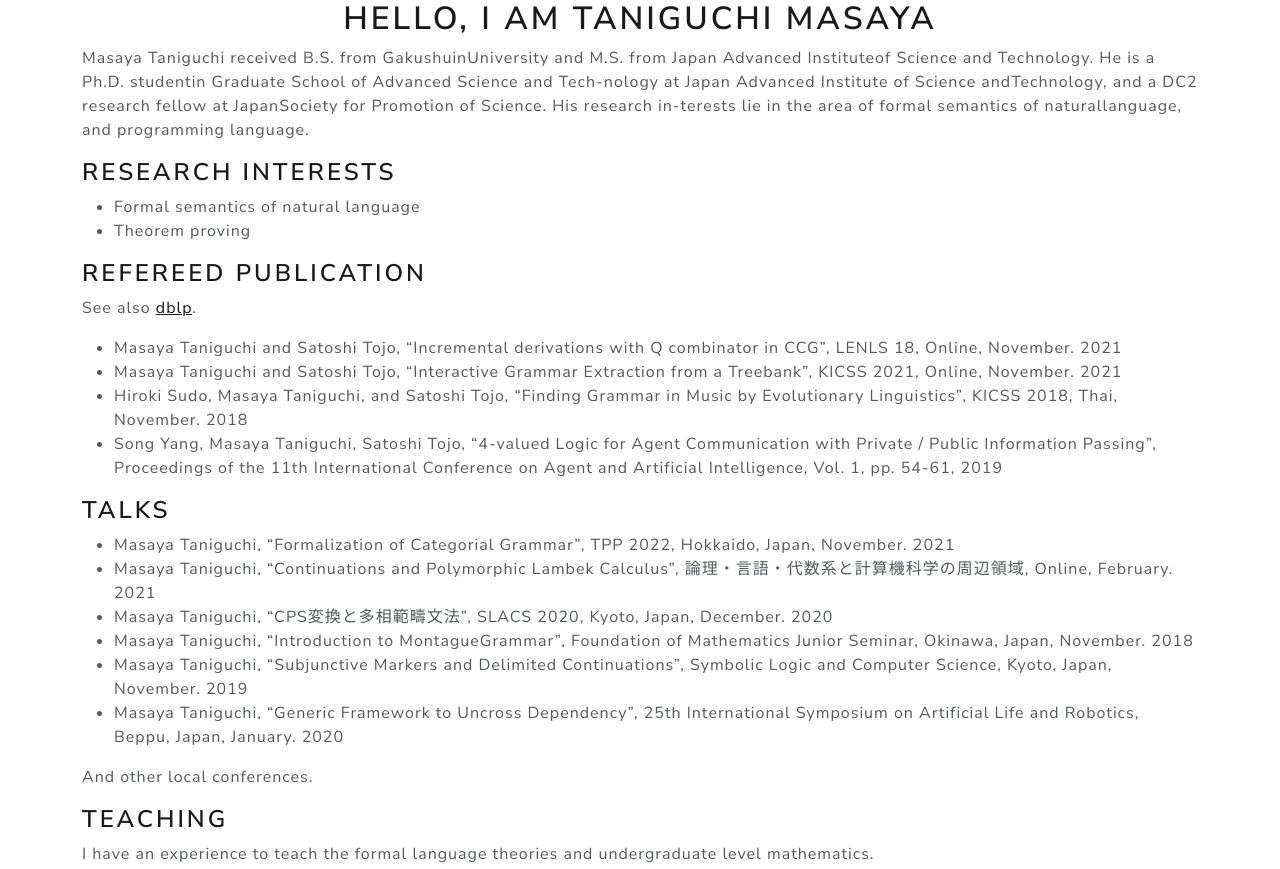
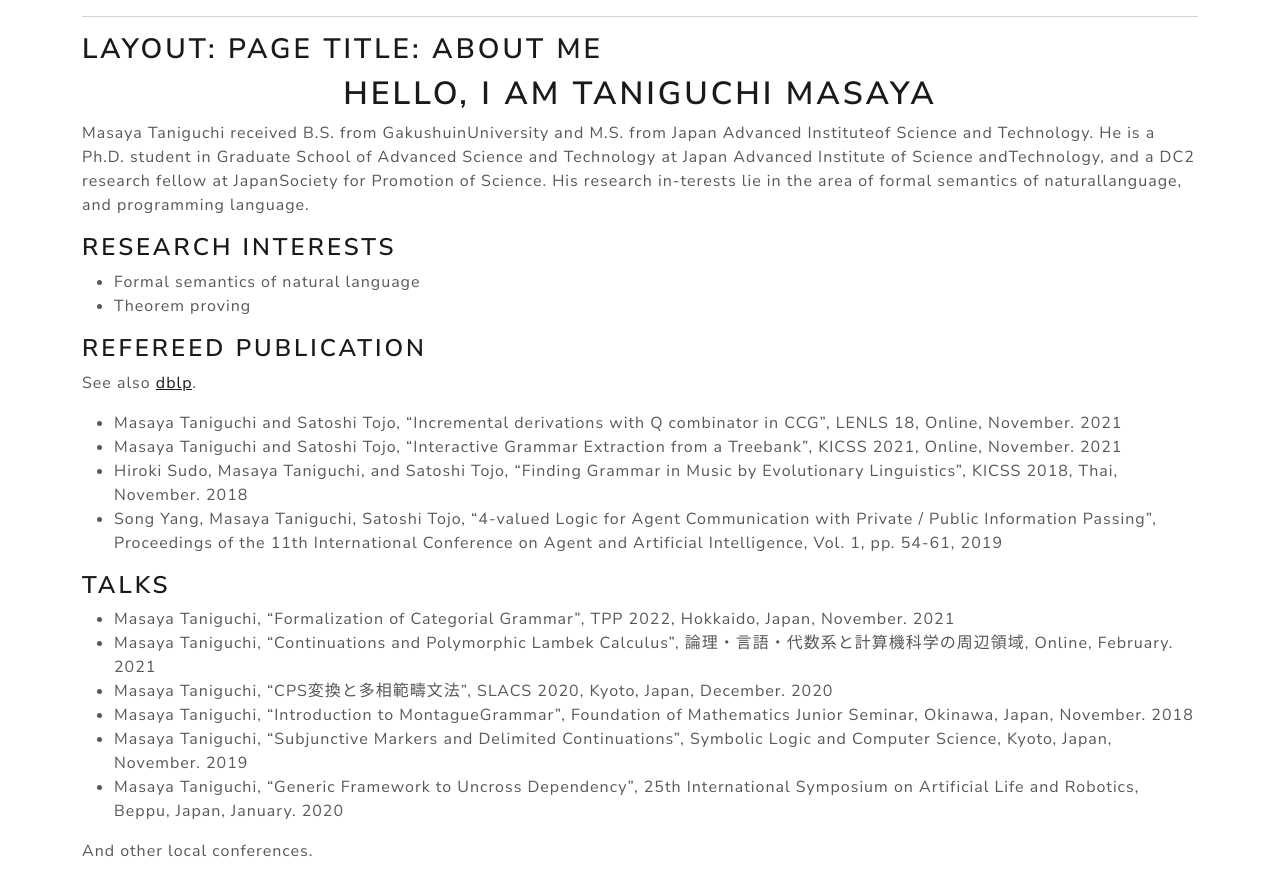
Before and after one commit to tani/about, an Eleventy site: page index.md in a window 1280 px wide. Shown: the top 869 px of the page. Built offline with nearby package versions, Linux system fonts and the light colour scheme; Eleventy itself is replaced by a stand-in of ours; files that its build step writes are made by us from their sources.

Commit message:
Update index.md

```diff
--- a/index.md
+++ b/index.md
@@ -1,10 +1,19 @@
 ---
 layout: default
+---
+---
+layout: page
+title: About me
 ---
 
 <h1 class="text-center">Hello, I am TANIGUCHI Masaya</h1>
 
-Masaya Taniguchi received B.S. from GakushuinUniversity and M.S. from Japan Advanced Instituteof Science and Technology. He is a Ph.D. studentin Graduate School of Advanced Science and Tech-nology at Japan Advanced Institute of Science andTechnology, and a DC2 research fellow at JapanSociety for Promotion of Science. His research in-terests lie in the area of formal semantics of naturallanguage, and programming language.
+Masaya Taniguchi received B.S. from GakushuinUniversity and M.S.
+from Japan Advanced Instituteof Science and Technology.
+He is a Ph.D. student in Graduate School of Advanced Science and Technology
+at Japan Advanced Institute of Science andTechnology,
+and a DC2 research fellow at JapanSociety for Promotion of Science.
+His research in-terests lie in the area of formal semantics of naturallanguage, and programming language.
 
 ### Research Interests
 
@@ -24,7 +33,7 @@ See also [dblp](https://dblp.org/pid/242/9503.html).
 - Song Yang, **Masaya Taniguchi**, Satoshi Tojo, "4-valued Logic for Agent
   Communication with Private / Public Information Passing", Proceedings of
   the 11th International Conference on Agent and Artificial Intelligence, Vol.
-  1, pp. 54-61, 2019
+  1, pp. 54-61, 2019
 
 ### Talks
 
@@ -124,4 +133,4 @@ see these works on GitHub.
 
 My OSS work is supported by Gitpod. They provide
 [_Professional Open Source_](https://www.gitpod.io/docs/professional-open-source)
-license to me. I enjoy coding my OSS work with Gitpod every day. :::
+license to me. I enjoy coding my OSS work with Gitpod every day.
```
